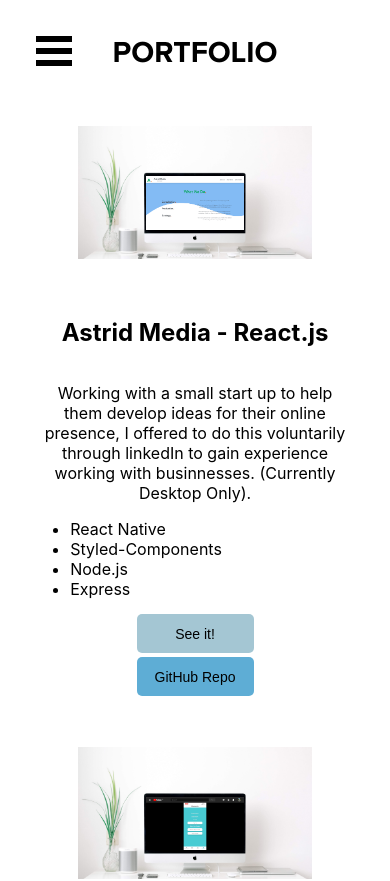
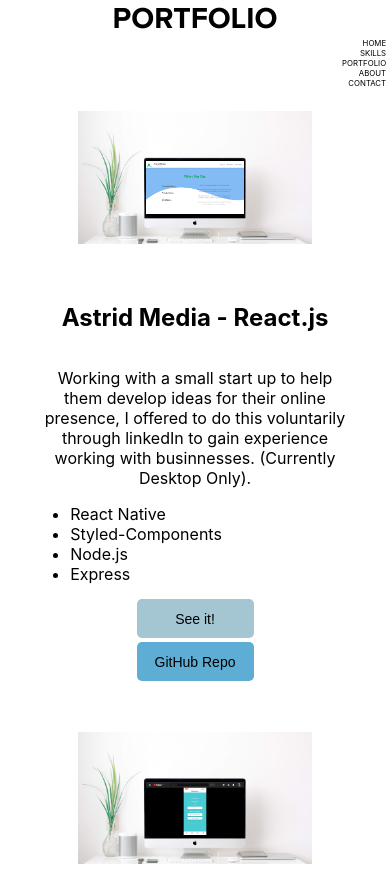
Before and after one commit to alexandertrout/portfolio-alex, a React (Create React App) app: page /portfolio in a window 390 px wide. Shown: the top 881 px of the page. Built offline with nearby package versions, Linux system fonts and the light colour scheme; a web font is replaced by a local one; what react-animations would draw is missing.

Commit message:
updated menus & mobile layout

```diff
--- a/src/Components/About.jsx
+++ b/src/Components/About.jsx
@@ -1,6 +1,6 @@
 import React, { Component } from 'react';
-import Menubar from "./Menu";
 import { StyledTop, TopTitle, leftAnimation, rightAnimation } from "../styledComponents/styledComponents"
+import MenuBar from "../Components/Menu";
 import styled from 'styled-components';
 
 const OuterContainerAbout = styled.section`
@@ -8,7 +8,7 @@
   background-color: #313131;
   color: whitesmoke;
   font-weight: bold;
-   @media only screen and (max-width: 600px) {
+   @media only screen and (max-width: 800px) {
   padding: 0;
   }
 `
@@ -19,7 +19,7 @@
  grid-template-columns: 0.8fr 2fr;
  text-align: left;
  background-color: #313131;
-  @media only screen and (max-width: 600px) {
+  @media only screen and (max-width: 800px) {
   grid-template-columns: 1fr;
   padding: 0;
   margin: 0;
@@ -32,7 +32,7 @@
   margin: 10px 0px;
   font-size: 22;
   animation: 3s ${leftAnimation};
-   @media only screen and (max-width: 600px) {
+   @media only screen and (max-width: 800px) {
   padding: 20px 15px;
   margin: 0;
   }
@@ -44,7 +44,7 @@
   text-align: left;
   font-size: 14;
   animation: 3s ${rightAnimation};
-   @media only screen and (max-width: 600px) {
+   @media only screen and (max-width: 800px) {
    padding: 10px 15px;
    margin: 0;
    font-size: 14px;
@@ -58,10 +58,10 @@
   render() {
     return (
       <div>
-        <Menubar/>
         <StyledTop>
           <TopTitle>ABOUT</TopTitle>
         </StyledTop>
+        <MenuBar/>
         <OuterContainerAbout>
           <ExperienceDiv>
             <ExperienceTitle>Slingshot Simulations</ExperienceTitle>
--- a/src/Components/Contact.jsx
+++ b/src/Components/Contact.jsx
@@ -1,5 +1,5 @@
 import React, { Component } from 'react';
-import Menubar from "./Menu"
+import MenuBar from "../Components/Menu";
 import ContactForm from "./ContactForm";
 import { Map, Marker, TileLayer, Popup } from "react-leaflet";
 import {StyledTop, TopTitle} from "../styledComponents/styledComponents";
@@ -13,7 +13,7 @@
   text-align: left;
   display: grid;
   grid-template-columns: 5fr 1.5fr ;
-  @media only screen and (max-width: 600px) {
+  @media only screen and (max-width: 800px) {
   padding: 1em 5vw;
   color: black;
   font-size: 0.7em;
@@ -38,7 +38,7 @@
   font-size: 3vw;
   padding: 10px 10px;
   margin: 0;
-    @media only screen and (max-width: 600px) {
+    @media only screen and (max-width: 800px) {
   font-size: 20px;
   }
 `
@@ -47,7 +47,7 @@
   font-size: 1.5vw;
   padding: 5px 10px;
   margin: 0;
-    @media only screen and (max-width: 600px) {
+    @media only screen and (max-width: 800px) {
   font-size: 14px;
   }
 `
@@ -60,7 +60,7 @@
     align-items: center;
     font-size: 25px;
     text-align: center;
-     @media only screen and (max-width: 600px) {
+     @media only screen and (max-width: 800px) {
      height: 30vw;
      }
 `
@@ -69,12 +69,10 @@
   render() {
     return (
       <div>
-        <Menubar/>
         <StyledTop>
           <TopTitle>CONTACT</TopTitle>
         </StyledTop>
-
-
+        <MenuBar/>
         <MapOuterContainer>
         <MapFadeDiv>
           <Map center={["53.521361", "-1.13241"]} zoom={5}>
--- a/src/Components/ContactForm.jsx
+++ b/src/Components/ContactForm.jsx
@@ -6,7 +6,7 @@
 margin: 0;
 padding: 0;
   color: grey;
-  @media only screen and (max-width: 600px) {
+  @media only screen and (max-width: 800px) {
   font-size: 14px;
   }
 `
@@ -28,7 +28,7 @@
   grid-template-columns: 1fr 1fr 1fr;
   grid-template-rows: 1fr 1fr 1fr 3fr 1fr;
   grid-gap: 10px;
-  @media only screen and (max-width: 600px) {
+  @media only screen and (max-width: 800px) {
   margin: 2vw 10vw;
   width: 80vw;
   }
--- a/src/Components/Footer.jsx
+++ b/src/Components/Footer.jsx
@@ -10,6 +10,9 @@
   text-align: center;
   text-decoration: none;
   color: black;
+  @media only screen and (max-width: 800px) {
+  text-align: right;
+  }
 `
 
 const OptionContainer = styled.div`
@@ -18,11 +21,11 @@
   align-items: center;
   justify-content: space-around;
   font-size: 1.2vw;
-  @media only screen and (max-width: 600px) {
-  height: 80vw;
+  @media only screen and (max-width: 800px) {
+  height: 30vw;
   display: flex;
   flex-direction: column;
-  align-items: center;
+  /* align-items: center; */
   justify-content: space-around;
   font-size: 4vw;
   }
@@ -34,7 +37,7 @@
   align-items: center;
   justify-content: space-around;
   font-size: 1.2vw;
-  @media only screen and (max-width: 600px) {
+  @media only screen and (max-width: 800px) {
   height: 20vw;
   display: flex;
   align-items: center;
@@ -47,7 +50,7 @@
   font-size: 1.5vw;
   padding: 50px 10px;
   margin: 0;
-    @media only screen and (max-width: 600px) {
+    @media only screen and (max-width: 800px) {
   font-size: 14px;
   }
 `
@@ -58,7 +61,7 @@
       <>
       <div>
     <OptionContainer>
-      <Option to="/home" className="menu-item" ><div class="b">HOME</div></Option>
+      <Option to="/" className="menu-item" ><div class="b">HOME</div></Option>
       <Option to="/skills" className="menu-item" ><div class="b">SKILLS</div></Option>
       <Option to="/portfolio" className="menu-item" ><div class="b">PORTFOLIO</div></Option>
       <Option to="/about" className="menu-item" > <div class="b">ABOUT</div></Option>
--- a/src/Components/Home.jsx
+++ b/src/Components/Home.jsx
@@ -1,6 +1,6 @@
 import React, { Component } from 'react';
-import Menubar from "./Menu"
 import { StyledTop, TopTitle } from "../styledComponents/styledComponents";
+import MenuBar from "../Components/Menu";
 import styled from 'styled-components';
 import alex from "../Images/alex.jpeg";
 
@@ -17,7 +17,7 @@
   padding: 20px 20px 5px 20px;
   border-top-left-radius: 6px;
   border-top-right-radius: 6px;
- @media only screen and (max-width: 600px) {
+ @media only screen and (max-width: 800px) {
    font-size: 5vw;
   margin: 2vw 20vw 0vw 0vw;
  }
@@ -35,7 +35,7 @@
   padding: 20px;
   border-bottom-left-radius: 6px;
   border-bottom-right-radius: 6px;
-   @media only screen and (max-width: 600px) {
+   @media only screen and (max-width: 800px) {
      font-size: 2.5vw;
   margin: 0vw 20vw 0vw 0vw;
  }
@@ -58,13 +58,13 @@
   render() {
     return (
       <main>
-        <Menubar/>
         <StyledTop>
           <TopTitle>HOME</TopTitle>
         </StyledTop>
+        <MenuBar/>
         <OuterContainerHome>
-          <HomeTitle> Alexander Trout Developer Portfolio </HomeTitle>
-          <HomeText> Welcome to my onlie portfolio for all things code related, I'm a recent Northcoders bootcamp graduate looking for employment as a Junior Dev. Please take a look at some of my projects and the skills I've picked up from working on them, if you like what you see don't hesitate to get in touch as I am avaliable to start working from the beginning of March 2020.</HomeText>
+          <HomeTitle> Alex Trout </HomeTitle>
+          <HomeText> Software Developer & <br></br> Environmental Science Graduate </HomeText>
         </OuterContainerHome>
       </main>
 
--- a/src/Components/Menu.jsx
+++ b/src/Components/Menu.jsx
@@ -1,53 +1,80 @@
 import React, { Component } from 'react';
-import { slide as Menu } from 'react-burger-menu';
 import { Link } from "@reach/router";
 import styled from 'styled-components';
 
-const StyledLink = styled(Link)`
-  text-decoration: none;
-  color: white;
+const MenuContainer = styled.div`
+  margin: 0vw 0vw 1vw 0vw;
+  display: flex;
+  align-items: center;
+  justify-content: flex-end;
+  @media only screen and (max-width: 800px) {
+  /* height: 40vw; */
+  display: flex;
+  flex-direction: column;
+  align-items: flex-end;
+  justify-content: space-around;
+  }
 `
 
+const Option = styled(Link)`
+  font-size: 1vw;
+  padding: 0vw 1vw;
+  text-align: center;
+  text-decoration: none;
+  color: black;
+   @media only screen and (max-width: 800px) {
+    font-size: 2vw;
+  }
+`
 
 class Menubar extends Component {
   render() {
     return (
-       <Menu width={ '40%' } >
-        <StyledLink to="/" className="menu-item">
-          <div id="home" className="menu-item">
-            {/* <LinkIcon src={macbook} alt="mac"/> */}
-            Home
-          </div>
-        </StyledLink>
+      <div>
+        <MenuContainer>
+        <Option to="/" className="menu-item" ><div class="b">HOME</div></Option>
+        <Option to="/skills" className="menu-item" ><div class="b">SKILLS</div></Option>
+        <Option to="/portfolio" className="menu-item" ><div class="b">PORTFOLIO</div></Option>
+        <Option to="/about" className="menu-item" > <div class="b">ABOUT</div></Option>
+        <Option to="/contact" className="menu-item" ><div class="b">CONTACT</div></Option>
+        </MenuContainer>
+    </div>
+      //  <Menu width={ '40%' } >
+      //   <StyledLink to="/" className="menu-item">
+      //     <div id="home" className="menu-item">
+      //       {/* <LinkIcon src={macbook} alt="mac"/> */}
+      //       Home
+      //     </div>
+      //   </StyledLink>
 
-         <StyledLink to="/skills" className="menu-item">
-          <div id="skills" className="menu-item">
-            {/* <LinkIcon src={macbook} alt="mac"/> */}
-            Skills
-          </div>
-        </StyledLink>
+      //    <StyledLink to="/skills" className="menu-item">
+      //     <div id="skills" className="menu-item">
+      //       {/* <LinkIcon src={macbook} alt="mac"/> */}
+      //       Skills
+      //     </div>
+      //   </StyledLink>
 
-        <StyledLink to="/portfolio" className="menu-item">
-          <div id="portfolio" className="menu-item">
-            {/* <LinkIcon src={macbook} alt="mac"/> */}
-            Portfolio
-          </div>
-        </StyledLink>
+      //   <StyledLink to="/portfolio" className="menu-item">
+      //     <div id="portfolio" className="menu-item">
+      //       {/* <LinkIcon src={macbook} alt="mac"/> */}
+      //       Portfolio
+      //     </div>
+      //   </StyledLink>
 
-        <StyledLink to="/about" className="menu-item">
-          <div id="about" className="menu-item">
-            {/* <LinkIcon src={macbook} alt="mac"/> */}
-            About
-          </div>
-        </StyledLink>
+      //   <StyledLink to="/about" className="menu-item">
+      //     <div id="about" className="menu-item">
+      //       {/* <LinkIcon src={macbook} alt="mac"/> */}
+      //       About
+      //     </div>
+      //   </StyledLink>
 
-        <StyledLink to="/contact" className="menu-item">
-          <div id="contact" className="menu-item">
-            {/* <LinkIcon src={phoneicon} alt="mac"/> */}
-            Contact
-          </div>
-        </StyledLink>
-      </Menu>
+      //   <StyledLink to="/contact" className="menu-item">
+      //     <div id="contact" className="menu-item">
+      //       {/* <LinkIcon src={phoneicon} alt="mac"/> */}
+      //       Contact
+      //     </div>
+      //   </StyledLink>
+      // </Menu>
     );
   }
 }
--- a/src/Components/Portfolio.jsx
+++ b/src/Components/Portfolio.jsx
@@ -1,5 +1,5 @@
 import React, { Component } from 'react';
-import Menubar from "./Menu"
+import MenuBar from "../Components/Menu";
 import styled from 'styled-components';
 import ProjectCardS from "./ProjectCardX";
 import {StyledTop, TopTitle } from "../styledComponents/styledComponents";
@@ -70,11 +70,10 @@
   render() {
     return (
       <div>
-          <Menubar/>
         <StyledTop>
           <TopTitle>PORTFOLIO</TopTitle>
         </StyledTop>
-
+        <MenuBar/>
           <ProjectsContainer>
           {this.state.portfolio.map(project=> {
             return (
--- a/src/Components/ProjectCard.jsx
+++ b/src/Components/ProjectCard.jsx
@@ -25,14 +25,14 @@
 `
 const CardTitle = styled.h2`
   font-size: 2vw;
-      @media only screen and (max-width: 600px) {
+      @media only screen and (max-width: 800px) {
   font-size: 24px;
 }
 `
 
 const CardText = styled.p`
   font-size: 1vw;
-      @media only screen and (max-width: 600px) {
+      @media only screen and (max-width: 800px) {
   font-size: 14px;
 }
 `
--- a/src/Components/Skills.jsx
+++ b/src/Components/Skills.jsx
@@ -1,5 +1,4 @@
 import React, { Component } from 'react';
-import Menubar from "./Menu";
 import SkillCard from "./SkillCard";
 import styled from 'styled-components';
 import { StyledTop, OuterContainer, TopTitle} from "../styledComponents/styledComponents"
@@ -115,7 +114,6 @@
   render() {
     return (
       <div>
-          <Menubar/>
         <StyledTop>
           <TopTitle>SKILLS</TopTitle>
         </StyledTop>
--- a/src/styledComponents/styledComponents.js
+++ b/src/styledComponents/styledComponents.js
@@ -25,11 +25,7 @@
 }
   font-size: 30px;
   font-family: prox;
-  margin: 2vw 0vw;
-    @media only screen and (max-width: 600px) {
-  line-height: 60px;
-  margin: 6vw 0vw;
-}
+  margin: 1vw 0vw;
   font-display: bold;
   color: black;
 `
```
Also changed, not shown: src/App.js (+5 -5 lines).
